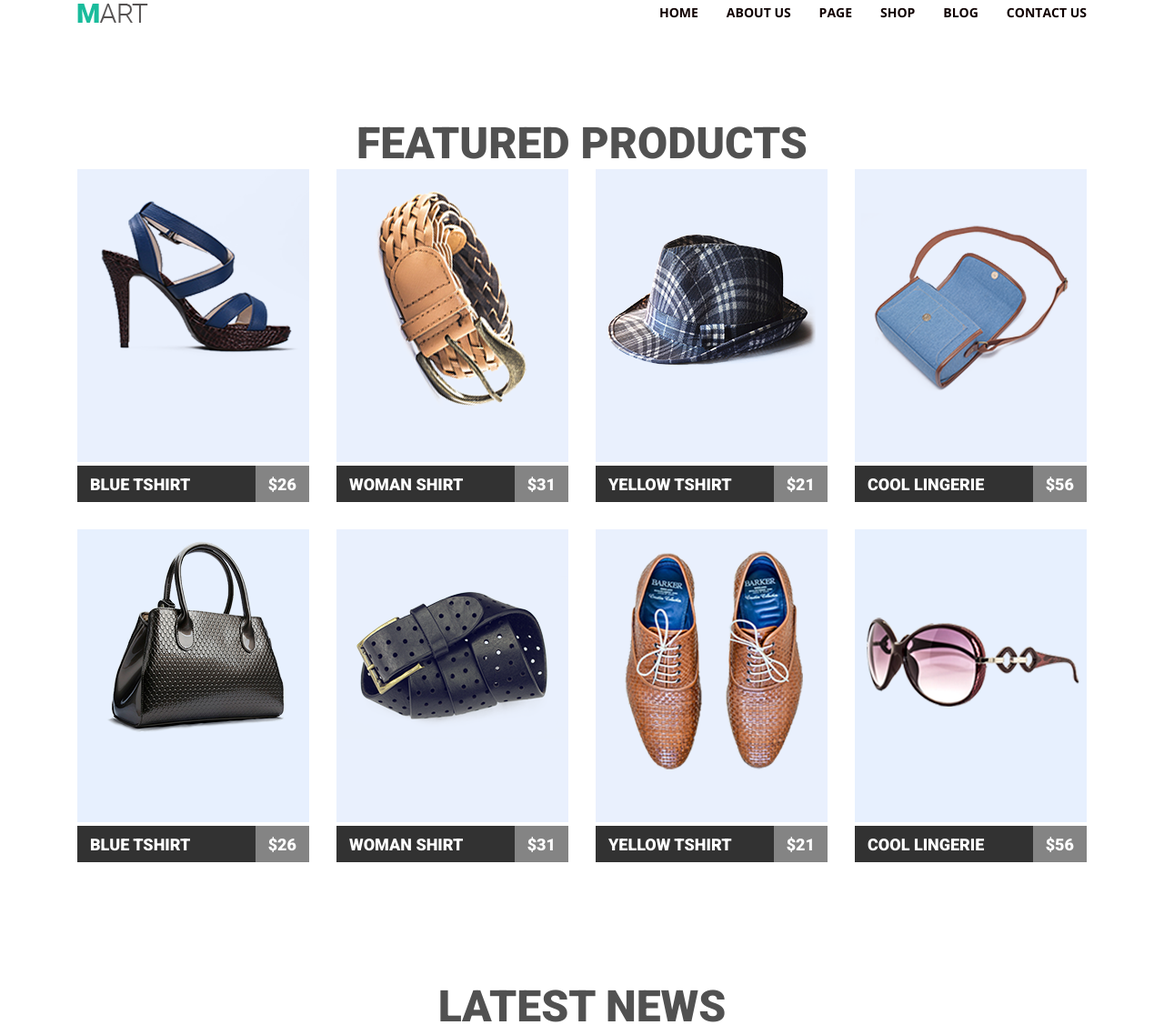
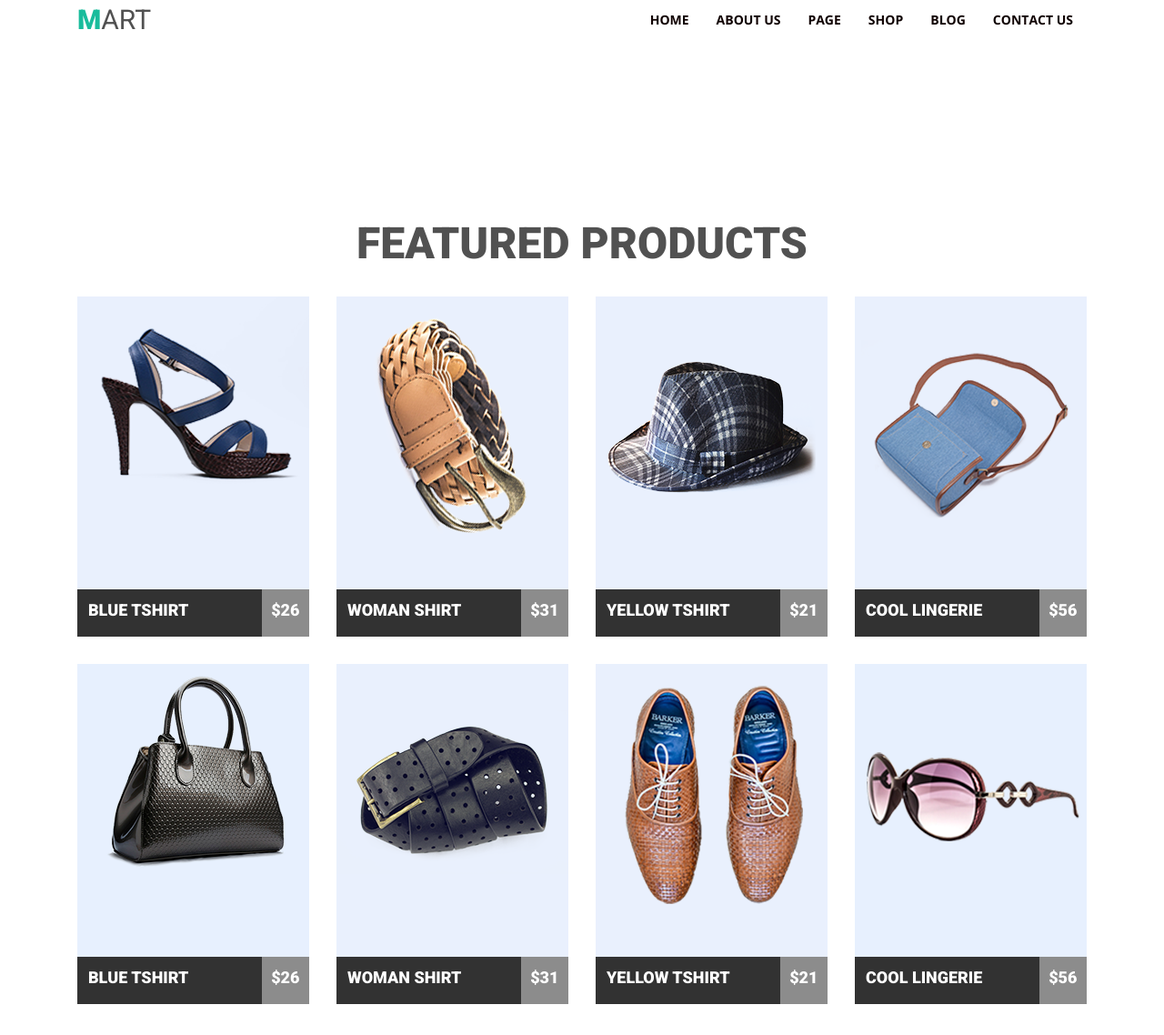
Before and after one commit to Alex-naumov/goit-markup-hw-04-mart, a plain HTML site: page index.html in a window 1280 px wide. Shown: the part 36-1174 px from the top of the page at 91% size. Drawn offline with nearby package versions, Linux system fonts and the light colour scheme.

Commit message:
исправил ошибки

```diff
--- a/css/main.css
+++ b/css/main.css
@@ -14,15 +14,34 @@ button{
     margin-top: 40px;
     margin-bottom: 100px;
 }
-.header_inner{
+.navbar_inner{
     display: flex;
     justify-content: space-between;
 
 }
-.nav{
-    width: 470px;
+.logo{
+    margin: 0;
+    font-weight: 300;
+    margin-right: auto;
+}
+.logo a {
+    display: block;
+    color: #515151;
+    font-family: 'Roboto', sans-serif;
+    font-weight: 300;
+    text-decoration: none;
+    text-transform: uppercase;
+    font-size: 30px;
+  }
+  .logo::first-letter {
+    color: #1abc9c;
+    font-weight: 900;
+  }
+  .nav{
     display: flex;
     justify-content: space-between;
+    list-style: none;
+    align-items: center;
 }
 .nav_link{
     color: #0f0101;
@@ -30,6 +49,8 @@ button{
     font-family: 'Open Sans', sans-serif;
     font-weight: 700;
     font-size: 14px;
+    padding-right: 15px;
+    padding-left: 15px;
 }
 .nav_link:hover{
     color: #1abc9c;
@@ -44,6 +65,7 @@ h2{
 .title{
     margin: 0 auto;
     text-align: center;
+    margin-bottom: 30px;
 }
 
 .container{
@@ -52,45 +74,99 @@ h2{
 }
 
 
+.products{
+    padding-top: 100px;
+    padding-bottom: 100px;
+}
 .products_list{
     display: flex;
     flex-wrap: wrap;
     justify-content: space-between;
+    list-style: none;
+    margin: 0;
+    padding: 0;
+    list-style: none;
 }
+img {
+    display: block;
+    max-width: 100%;
+    height: auto;
+    }
 .card{
-    width: 255px;
-
-    display: inline-block;
-    padding-bottom: 30px;
+    flex-basis: 255px;
+    display: flex;
+    position: relative;
+    flex-wrap: wrap;
+    justify-content: space-between;
+    margin-bottom: 30px;
 
 }
-.card_inner{
-    background-color: #323232;
-    color: #fff;
-    padding-left: 14px;
-    height: 40px;
+.card-hover{
+    position: absolute;
+    overflow: hidden;
+    padding: 0;
     display: flex;
-    align-items: center;
-    justify-content: space-between;
-    font-family: 'Roboto', sans-serif;
-    font-weight: 900;
-    font-size: 18px;
-    text-transform: uppercase;
+    flex-wrap: wrap;
+    justify-content: center;
+    bottom: 52px;
+    transform: translateX(10px);
+    width: 234px;
+    height: 300px;
+    background-color: rgba(0, 0, 0, 0.53);
+    opacity: 0;
+}
+.card-hover:hover,
+.card-hover:focus {
+  opacity: 1;
+}
+.card-link{
+    display: flex;
+  text-decoration: none;
+  width: 255px;
 }
 
 
 .card_inner-price{
-    background-color:rgba(255, 255, 255, 0.4);
-    height: 40px;
-    padding: 0 14px;
-    align-items: center;
-    display: flex;
+    text-align: center;
+  display: inline-block;
+  width: 55px;
+  background-color: #8c8c8c;
+}
+.card_inner-name{
+    display: block;
+  padding-left: 12px;
+  background-color: #323232;
+  margin-top: 0;
+  margin-bottom: 0;
+  width: 200px;
+  height: 18px;
+}
+.card_inner-name,
+.card_inner-price{
+  padding-top: 12px;
+  height: 40px;
+  text-transform: uppercase;
+  font-family: 'Roboto', sans-serif;
+  font-weight: 900;
+  font-size: 18px;
+  color: #fff;
 }
 
- .card_inner:hover {
+
+
+.card:hover .card_inner-name {
     background-color: #1abc9c;
-    cursor: pointer;
-}
+  }
+  .card:hover .card_inner-price {
+    background-color: #7fd9c7;
+  }
+
+  .card-link:focus .card_inner-name {
+    background-color: #1abc9c;
+  }
+  .card-link:focus .card_inner-price {
+    background-color: #7fd9c7;
+  }
 .news{
     margin-top: 100px;
 }
@@ -99,6 +175,7 @@ h2{
     flex-wrap: wrap;
     justify-content: space-between;
     margin-top: 115px;
+    list-style: none;
 }
 
 .news_article{
@@ -110,16 +187,30 @@ h2{
     font-weight: 600;
     font-size: 18px ;
     color: #555252;
+    margin-bottom: 30px;
 }
+
+.news_article-title::after {
+    content: "";
+    display: block;
+    width: 160px;
+    height: 14px;
+    background-image: url(../images/underline4.png);
+    background-repeat: no-repeat;
+   margin-top: 15px;
+
+  }
 
 .news_article-text{
     font-family: 'Open Sans', sans-serif;
     font-weight: 400;
     font-size: 14px;
     color: #555252;
+    margin-bottom: 30px;
+    margin-top: 15px;
 }
 
-.news_btn{
+.news_link{
     font-family: 'Open Sans', sans-serif;
     font-weight: 300;
     font-size: 16px ;
--- a/index.html
+++ b/index.html
@@ -13,120 +13,146 @@
 <body>
     <header class="header">
         <div class="container">
-            <div class="header_inner">
-                <div class="logo">
-                    <img src="./images/logo.png" alt="">
-                </div>
-                <nav class="nav">
-                    <a class="nav_link" href="#">Home</a>
-                    <a class="nav_link" href="#">About us</a>
-                    <a class="nav_link" href="#">Page</a>
-                    <a class="nav_link" href="#">Shop</a>
-                    <a class="nav_link" href="#">Blog</a>
-                    <a class="nav_link" href="#">Contact us</a>
-                </nav>
+            <div class="navbar_inner">
+                <h1 class="logo">
+                    <a href="#" class="logo-link">Mart</a>
+
+                </h1>
+                <ul class="nav">
+                   <li> <a class="nav_link" href="#">Home</a></li>
+                   <li> <a class="nav_link" href="#">About us</a></li>
+                   <li> <a class="nav_link" href="#">Page</a></li>
+                   <li> <a class="nav_link" href="#">Shop</a></li>
+                   <li> <a class="nav_link" href="#">Blog</a></li>
+                   <li> <a class="nav_link" href="#">Contact us</a></li>
+                </ul>
             </div>
         </div>
     </header>
     <main>
         <section class="products">
             <div class="container">
-                <div class="title">
-                    <h2>
+
+                    <h2 class="title">
                         FEATURED PRODUCTS
                     </h2>
+
+                    <ul class="products_list">
+
+                        <li class="card">
+                            <div class="card-hover">
+
                             </div>
-                <div class="products_list">
+                            <img src="./images/cart1.png" alt="">
+                            <a href="#" class="card-link">
+                                <p class="card_inner-name">
+                                    Blue Tshirt
+                                </p>
+                                <p class="card_inner-price">
+                                    $26
+                                </p>
+                            </a>
+                        </li>
+                        <li class="card">
+                            <div class="card-hover">
 
-                    <div class="card">
-                        <img src="./images/cart1.png" alt="">
-                        <div class="card_inner">
-                            <span class="card_inner-name">
+                            </div>
+                            <img src="./images/cart2.png" alt="">
+                            <a href="#" class="card-link">
+                                <p class="card_inner-name">
+                                    WOMAN shirt
+                                </p>
+                                <p class="card_inner-price">
+                                    $31
+                                </p>
+                            </a>
+                        </li>
+                        <li class="card">
+                            <div class="card-hover">
+
+                            </div>
+                            <img src="./images/cart3.png" alt="">
+                            <a href="#" class="card-link">
+                                <p class="card_inner-name">
+                                    YELLOW Tshirt
+                                </p>
+                                <p class="card_inner-price">
+                                    $21
+                                </p>
+                            </a>
+                        </li>
+                        <li class="card">
+                            <div class="card-hover">
+
+                            </div>
+                            <img  src="./images/cart4.png" alt="">
+                            <a href="#" class="card-link">
+                                <p class="card_inner-name">
+                                    Cool lingerie
+                                </p>
+                                <p class="card_inner-price">
+                                    $56
+                                </p>
+                            </a>
+                        </li>
+                        <li class="card">
+                            <div class="card-hover">
+
+                            </div>
+                            <img  src="./images/cart5.png" alt="">
+                            <a href="#" class="card-link">
+                                <p class="card_inner-name">
                                     Blue Tshirt
-                            </span>
-                            <span class="card_inner-price">
+                                </p>
+                                <p class="card_inner-price">
                                     $26
-                            </span>
+                                </p>
+                            </a>
+                        </li>
+                        <li class="card">
+                            <div class="card-hover">
+
                             </div>
+                            <img  src="./images/cart6.png" alt="">
+                            <a href="#" class="card-link">
+                                <p class="card_inner-name">
+                                    WOMAN shirt
+                                </p>
+                                <p class="card_inner-price">
+                                    $31
+                                </p>
+                            </a>
+                        </li>
+                        <li class="card">
+                            <div class="card-hover">
+
                             </div>
-                    <div class="card">
-                        <img src="./images/cart2.png" alt="">
-                        <div class="card_inner">
-                            <span class="card_inner-name">
-                                WOMAN shirt
-                            </span>
-                            <span class="card_inner-price">
-                                $31
-                            </span>
+                            <img   src="./images/cart7.png" alt="">
+                            <a href="#" class="card-link">
+                                <p class="card_inner-name">
+                                    YELLOW Tshirt
+                                </p>
+                                <p class="card_inner-price">
+                                    $21
+                                </p>
+                            </a>
+                        </li>
+                        <li class="card">
+                            <div class="card-hover">
+
                             </div>
-                    </div>
-                    <div class="card">
-                        <img src="./images/cart3.png" alt="">
-                        <div class="card_inner">
-                            <span class="card_inner-name">
-                                YELLOW Tshirt
-                            </span>
-                            <span class="card_inner-price">
-                                $21
-                            </span>
-                        </div>
-                    </div>
-                    <div class="card">
-                        <img src="./images/cart4.png" alt="">
-                        <div class="card_inner">
-                            <span class="card_inner-name">
+                            <img src="./images/cart8.png" alt="">
+                            <a href="#" class="card-link">
+                                <p class="card_inner-name">
                                     Cool lingerie
-                            </span>
-                            <span class="card_inner-price">
+                                </p>
+                                <p class="card_inner-price">
                                     $56
-                            </span>
-                        </div>
-                    </div>
-                    <div class="card">
-                        <img src="./images/cart5.png" alt="">
-                        <div class="card_inner">
-                            <span class="card_inner-name">
-                                Blue Tshirt
-                            </span>
-                            <span class="card_inner-price">
-                                $26
-                            </span>
-                        </div>
-                    </div>
-                    <div class="card">
-                        <img src="./images/cart6.png" alt="">
-                        <div class="card_inner">
-                            <span class="card_inner-name">
-                                WOMAN shirt
-                            </span>
-                            <span class="card_inner-price">
-                                $31
-                            </span>
-                        </div>
-                    </div>
-                    <div class="card">
-                        <img src="./images/cart7.png" alt="">
-                        <div class="card_inner">
-                            <span class="card_inner-name">
-                                YELLOW Tshirt
-                            </span>
-                            <span class="card_inner-price">
-                                $21
-                            </span>
-                        </div>
-                    </div>
-                    <div class="card">
-                        <img src="./images/cart8.png" alt="">
-                        <div class="card_inner">
-                            <span class="card_inner-name">
-                                Cool lingerie
-                            </span>
-                            <span class="card_inner-price">
-                                $56
-                            </span>
-                        </div>
-                    </div>
-                </div>
+                                </p>
+                            </a>
+                        </li>
+                    </ul>
+
             </div>
         </section>
         <section class="news">
@@ -134,47 +160,47 @@
                 <h2 class="title">
                     LATEST NEWS
                 </h2>
-                <div class="news_list">
-                    <div class="news_article">
+                <ul class="news_list">
+                    <li class="news_article">
                         <img src="./images/news1.png" alt="">
-                        <div class="news_article-title">
+                        <h3 class="news_article-title">
                             Lorem Ipsum. Proin gravida nibh vel velit auctor aliquet. Aenean
-                        </div>
+                        </h3>
                         <p class="news_article-text">
                             Nam nec tellus a odio tincidunt auc. Duis sed odio sit amet nibh vulputate cursus a sit amet
                             mauris. Morbi accumsan ipsum velit. Nam nec tellus a odio tincidunt
                         </p>
-                        <button class="news_btn">
+                        <a class="news_link">
                             Read more
-                        </button>
-                    </div>
-                    <div class="news_article">
+                        </a>
+                    </li>
+                    <li class="news_article">
                         <img src="./images/news2.png" alt="">
-                        <div class="news_article-title">
+                        <h3 class="news_article-title">
                             Lorem Ipsum. Proin gravida nibh vel velit auctor aliquet. Aenean
-                        </div>
+                        </h3>
                         <p class="news_article-text">
                             Nam nec tellus a odio tincidunt auc. Duis sed odio sit amet nibh vulputate cursus a sit amet
                             mauris. Morbi accumsan ipsum velit. Nam nec tellus a odio tincidunt
                         </p>
-                        <button class="news_btn">
+                        <a class="news_link">
                             Read more
-                        </button>
-                    </div>
-                    <div class="news_article">
+                        </a>
+                    </li>
+                    <li class="news_article">
                         <img src="./images/news3.png" alt="">
-                        <div class="news_article-title">
+                        <h3 class="news_article-title">
                             Lorem Ipsum. Proin gravida nibh vel velit auctor aliquet. Aenean
-                        </div>
+                        </h3>
                         <p class="news_article-text">
                             Nam nec tellus a odio tincidunt auc. Duis sed odio sit amet nibh vulputate cursus a sit amet
                             mauris. Morbi accumsan ipsum velit. Nam nec tellus a odio tincidunt
                         </p>
-                        <button class="news_btn">
+                        <a class="news_link">
                             Read more
-                        </button>
-                    </div>
-                </div>
+                        </a>
+                    </li>
+                </ul>
             </div>
         </section>
     </main>
```
Lines whose indentation alone changed are shown as unchanged.
